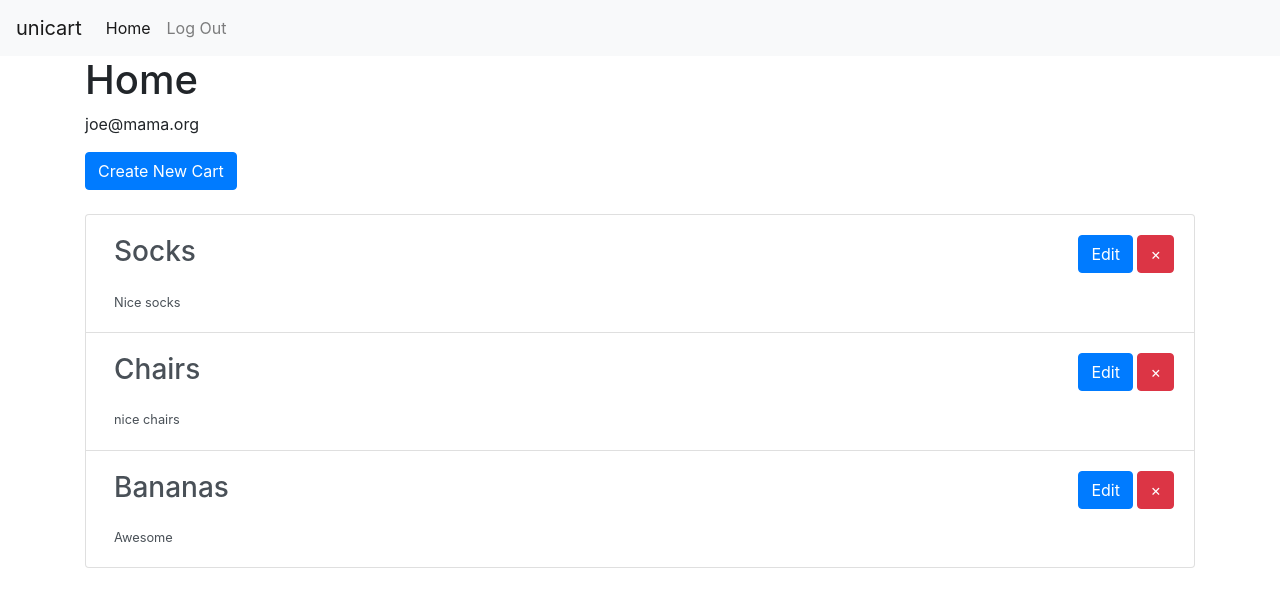
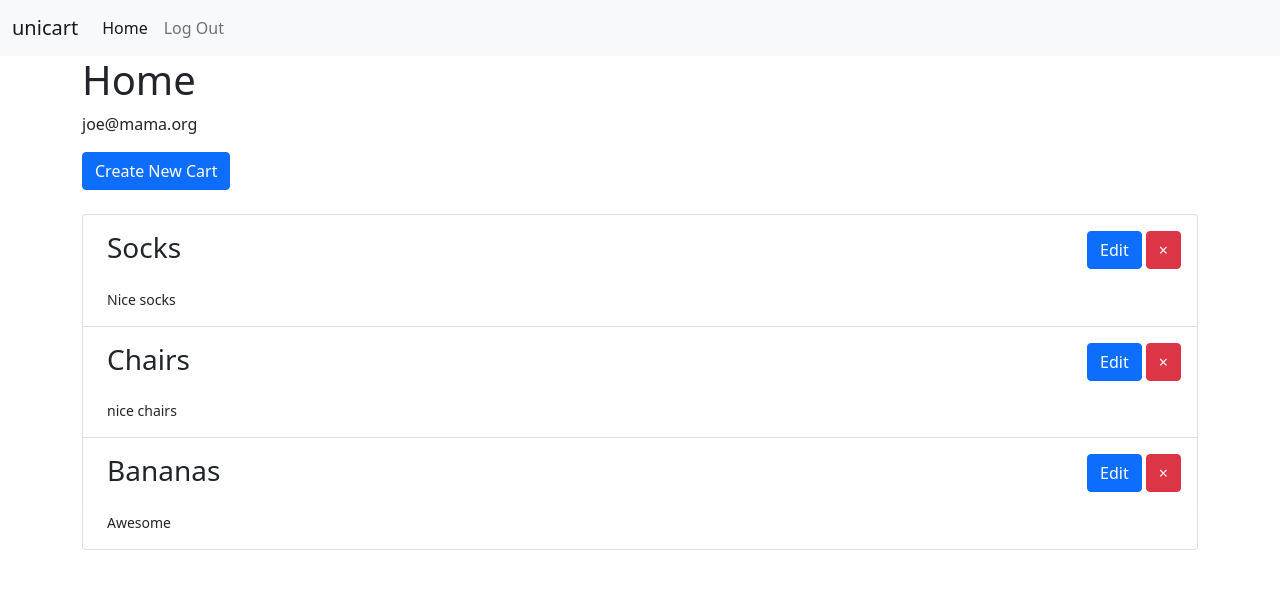
Before and after one commit to anmho/unicart, a Flask app: page / in a window 1280 px wide. Shown: the top 607 px of the page. Run offline with Flask 2, Linux system fonts and the light colour scheme; a user stored in the database is signed in; data comes from the database, SQL or seed files in the repository; both versions use the stored data as it was after the commit; some libraries are stand-ins or nearby versions.

Commit message:
Migrated to Bootstrap 5.1.3 and added cart items preview on click on home page

```diff
--- a/website/templates/base.html
+++ b/website/templates/base.html
@@ -2,9 +2,9 @@
 <html>
   <head>
     <link
+      href="https://cdn.jsdelivr.net/npm/bootstrap@5.1.3/dist/css/bootstrap.min.css"
       rel="stylesheet"
-      href="https://maxcdn.bootstrapcdn.com/bootstrap/4.0.0/css/bootstrap.min.css"
-      integrity="sha384-Gn5384xqQ1aoWXA+058RXPxPg6fy4IWvTNh0E263XmFcJlSAwiGgFAW/dAiS6JXm"
+      integrity="sha384-1BmE4kWBq78iYhFldvKuhfTAU6auU8tT94WrHftjDbrCEXSU1oBoqyl2QvZ6jIW3"
       crossorigin="anonymous"
     />
     <link
@@ -17,86 +17,59 @@
       {% block title %}
         {% if title %}
           {{title}}
-          {% else %}
-            Unicart
-          {% endif %}
+        {% else %} Unicart {% endif %}
       {% endblock %}
     </title>
   </head>
 
   <body>
     <nav class="navbar navbar-expand-lg navbar-light bg-light">
+      <div class="container-fluid">
         <a class="navbar-brand" href="{{url_for('views.home')}}">unicart</a>
         <button
           class="navbar-toggler"
           type="button"
-        data-toggle="collapse"
-        data-target="#navbarNav"
-        aria-controls="navbarNav"
+          data-bs-toggle="collapse"
+          data-bs-target="#navbarNavAltMarkup"
+          aria-controls="navbarNavAltMarkup"
           aria-expanded="false"
           aria-label="Toggle navigation"
         >
           <span class="navbar-toggler-icon"></span>
         </button>
-      <div class="collapse navbar-collapse" id="navbarNav">
-        <ul class="navbar-nav">
 
+        <div class="collapse navbar-collapse" id="navbarNavAltMarkup">
+          <div class="navbar-nav">
             {% if current_user.is_authenticated %}
-          <li class="nav-item active">
-            <a class="nav-link" href="{{url_for('views.home')}}">
-              Home
-              <span class="sr-only">(current)</span>
-            </a>
-          </li>
-          <li class="nav-item">
-            <a class="nav-link" href="{{url_for('auth.logout')}}">
-              Log Out
-            </a>
-          </li>
+              <a class="nav-link active" href="{{url_for('views.home')}}" aria-current="page">
+              Home</a>
+              <a class="nav-link" href="{{url_for('auth.logout')}}"> Log Out </a>
             {% else %}
-          <li class="nav-item">
-            <a class="nav-link" href="{{url_for('auth.login')}}">
-              Log In
-            </a>
-          </li>
-          <li class="nav-item">
-            <a class="nav-link" href="{{url_for('auth.sign_up')}}">
-              Sign Up
-            </a>
-          </li>
+              <a class="nav-link" href="{{url_for('auth.login')}}"> Log In </a>
+              <a class="nav-link" href="{{url_for('auth.sign_up')}}"> Sign Up </a>
             {% endif %}
-        </ul>
+          </div>
+        </div>
       </div>
     </nav>
 
-    {% with messages = get_flashed_messages(with_categories=true) %}
-      {% for category, message in messages %}
-        {% if category == "error" %}
+    {% with messages = get_flashed_messages(with_categories=true) %} {% for
+    category, message in messages %} {% if category == "error" %}
     <div class="alert alert-danger" role="alert">{{ message }}</div>
     {% elif category == "success" %}
     <div class="alert alert-success" role="alert">{{ message }}</div>
     {% else %}
     <div class="alert alert-primary" role="alert">{{ message }}</div>
-        {% endif %}
-      {% endfor %}
-    {% endwith %}
+    {% endif %} {% endfor %} {% endwith %}
+
     <div class="container">{% block content %} {% endblock %}</div>
 
     <script
-      src="https://code.jquery.com/jquery-3.2.1.slim.min.js"
-      integrity="sha384-KJ3o2DKtIkvYIK3UENzmM7KCkRr/rE9/Qpg6aAZGJwFDMVNA/GpGFF93hXpG5KkN"
+      src="https://cdn.jsdelivr.net/npm/bootstrap@5.1.3/dist/js/bootstrap.bundle.min.js"
+      integrity="sha384-ka7Sk0Gln4gmtz2MlQnikT1wXgYsOg+OMhuP+IlRH9sENBO0LRn5q+8nbTov4+1p"
       crossorigin="anonymous"
     ></script>
-    <script
-      src="https://cdnjs.cloudflare.com/ajax/libs/popper.js/1.12.9/umd/popper.min.js"
-      integrity="sha384-ApNbgh9B+Y1QKtv3Rn7W3mgPxhU9K/ScQsAP7hUibX39j7fakFPskvXusvfa0b4Q"
-      crossorigin="anonymous"
-    ></script>
-    <script
-      src="https://maxcdn.bootstrapcdn.com/bootstrap/4.0.0/js/bootstrap.min.js"
-      integrity="sha384-JZR6Spejh4U02d8jOt6vLEHfe/JQGiRRSQQxSfFWpi1MquVdAyjUar5+76PVCmYl"
-      crossorigin="anonymous"
-    ></script>
+
     <script src="{{url_for('static', filename='js/app.js')}}"></script>
   </body>
 </html>
--- a/website/templates/index.html
+++ b/website/templates/index.html
@@ -6,27 +6,69 @@
 <button
   type="button"
   class="btn btn-primary mb-4"
-  data-toggle="modal"
-  data-target="#createCartModal"
+  data-bs-toggle="modal"
+  data-bs-target="#createCartModal"
 >
   Create New Cart
 </button>
 
+<!-- Create Cart -->
+<div class="modal fade" id="createCartModal" tabindex="-1" aria-labelledby="createCartModal" aria-hidden="true">
+  <div class="modal-dialog">
+    <div class="modal-content">
+      <div class="modal-header">
+        <h5 class="modal-title" id="createCart">Create Cart</h5>
+        <button type="button" class="btn-close" data-bs-dismiss="modal" aria-label="Close"></button>
+      </div>
+      <div class="modal-body">
+        <form id="create" method="POST">
+          <div class="form-group">
+            <label for="name">Name</label>
+            <input type="text" class="form-control" name="name" id="name" />
+            <label for="description">Description</label>
+            <input
+              type="text"
+              class="form-control"
+              name="description"
+              id="description"
+            />
+          </div>
+
+          <div class="modal-footer">
+            <button
+              type="button"
+              class="btn btn-secondary"
+              data-bs-dismiss="modal"
+            >
+              Close
+            </button>
+            <button name="create" type="submit" class="btn btn-primary">
+              Create
+            </button>
+          </div>
+        </form>
+
+      </div>
+    </div>
+  </div>
+</div>
+
+<!-- Cart list -->
 <div id="carts" name="carts" class="list-group d-flex flex-column">
   {% for cart in user.carts %}
 
   <div id="{{cart.id}}" class="list-group-item list-group-item-action">
     <div class="d-flex">
       <div class="p-2"><h3>{{cart.name}}</h3></div>
-      <div class="ml-auto pt-2">
-
+      <div class="ms-auto pt-2">
         <a
-          href="{{url_for('views.edit_cart', id=cart.id)}}" id="editBtn"
+          class="btn btn-primary"
+          href="{{url_for('views.edit_cart', id=cart.id)}}"
+          id="editBtn"
           type="button"
-          class="btn btn-primary open-modal">
-            Edit
+        >
+          Edit
         </a>
-
 
         <button
           id="deleteBtn"
@@ -44,66 +86,16 @@
       <small class="p-2">{{cart.description}}</small>
     </div>
 
-
+    <!-- Cart items -->
+    <div class="items d-none">
+      <ul class="list-group list-group-horizontal">
+        {% for item in cart.items %}
+        <li class="list-group-item"><a href="{{item.url}}">{{item.name}}</a></li>
+        {% endfor %}
+      </ul>
+    </div>
   </div>
   {% endfor %}
 </div>
 
-<!-- Create Cart -->
-<div
-  class="modal fade"
-  id="createCartModal"
-  tabindex="-1"
-  role="dialog"
-  aria-labelledby="exampleModalLabel"
-  aria-hidden="true"
->
-  <div class="modal-dialog" role="document">
-    <div class="modal-content">
-      <div class="modal-header">
-        <h5 class="modal-title" id="exampleModalLabel">Create Cart</h5>
-        <button
-          type="button"
-          class="close"
-          data-dismiss="modal"
-          aria-label="Close"
-        >
-          <span aria-hidden="true">&times;</span>
-        </button>
-      </div>
-      <div class="modal-body">
-        <div class="container">
-          <form id="create" method="POST">
-            <div class="form-group">
-              <label for="name">Name</label>
-              <input type="text" class="form-control" name="name" id="name" />
-              <label for="description">Description</label>
-              <input
-                type="text"
-                class="form-control"
-                name="description"
-                id="description"
-              />
-            </div>
-            <div class="modal-footer">
-              <button
-                type="button"
-                class="btn btn-secondary"
-                data-dismiss="modal"
-              >
-                Close
-              </button>
-              <button name="create" type="submit" class="btn btn-primary">
-                Create
-              </button>
-            </div>
-          </form>
-        </div>
-      </div>
-    </div>
-  </div>
-</div>
-
-
-</div>
 {% endblock %}
```
Also changed, not shown: website/templates/edit_cart.html (+11 -1 lines), website/database.db. Lines whose indentation alone changed are shown as unchanged.
